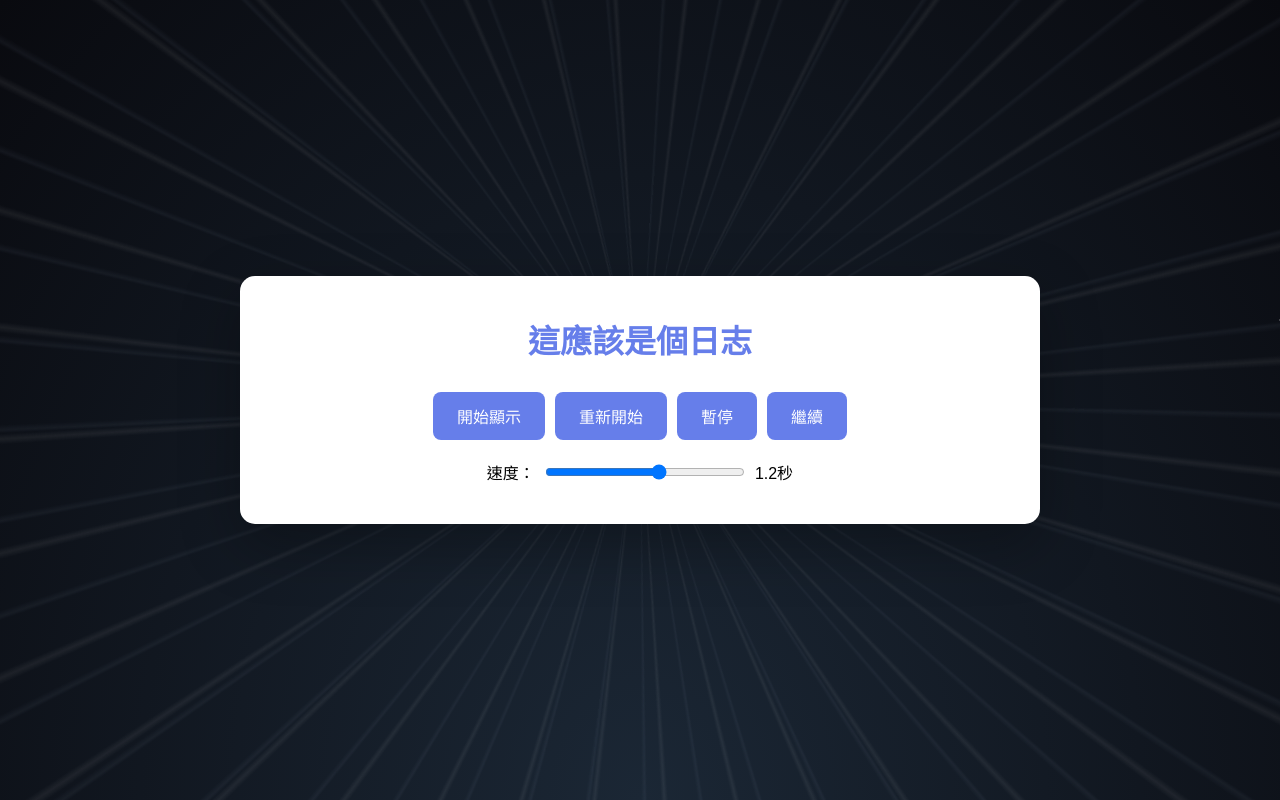
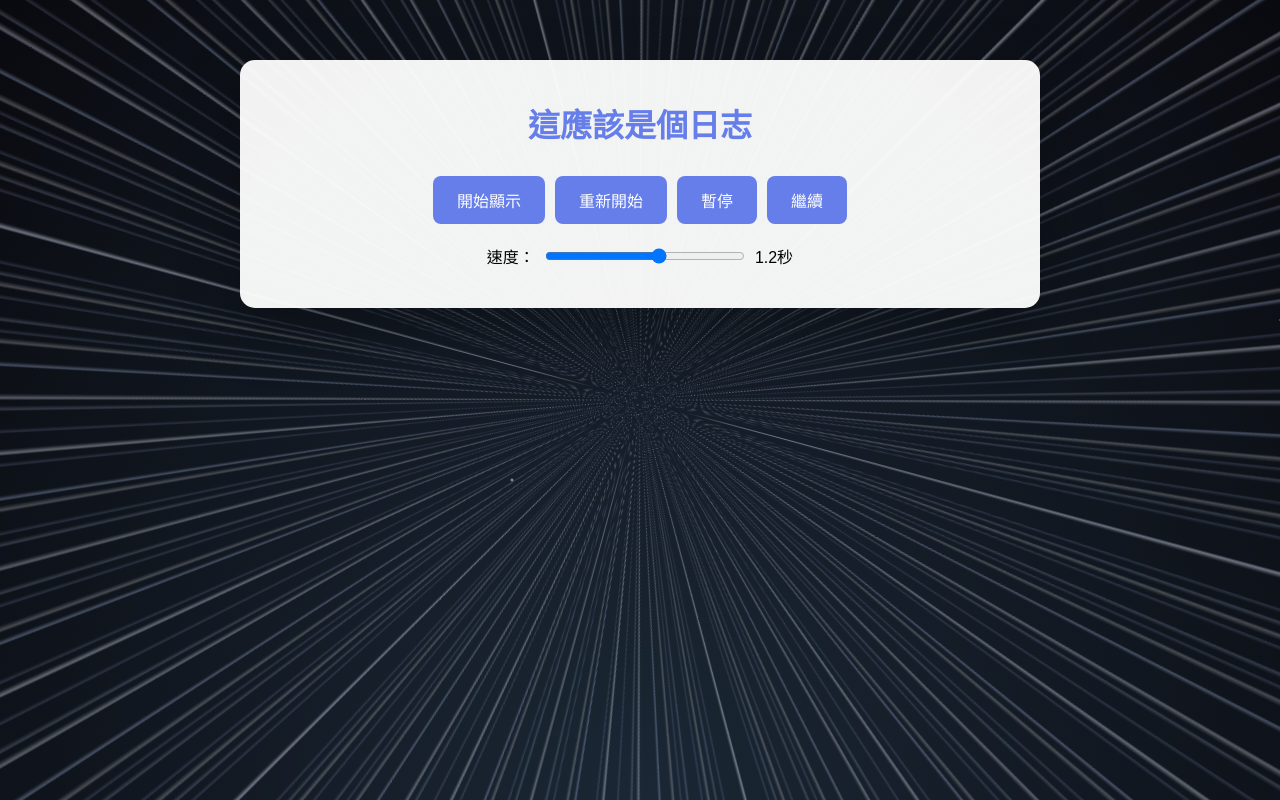
Before and after one commit to wuhua-7/carda, a plain HTML site: page index.html in a window 1280 px wide. Drawn offline with Linux system fonts and the light colour scheme.

Commit message:
Fix scrolling and enhance star trails visibility

```diff
--- a/index.html
+++ b/index.html
@@ -17,9 +17,10 @@
         min-height: 100vh;
         display: flex;
         justify-content: center;
-        align-items: center;
+        align-items: flex-start;
         padding: 20px;
-        overflow: hidden;
+        overflow-y: auto;
+        overflow-x: hidden;
         position: relative;
     }
 
@@ -29,22 +30,30 @@
         position: fixed;
         top: 50%;
         left: 50%;
-        width: 200%;
-        height: 200%;
+        width: 300%;
+        height: 300%;
         transform-origin: center center;
-        background-image:
+        background:
             repeating-conic-gradient(from 0deg at 50% 50%,
                 transparent 0deg,
-                rgba(255, 255, 255, 0.1) 0.5deg,
-                transparent 1deg,
-                transparent 10deg),
-            repeating-conic-gradient(from 45deg at 50% 50%,
+                rgba(255, 255, 255, 0.3) 0.2deg,
+                rgba(255, 255, 255, 0.15) 0.4deg,
+                transparent 0.6deg,
+                transparent 5deg),
+            repeating-conic-gradient(from 30deg at 50% 50%,
                 transparent 0deg,
-                rgba(200, 220, 255, 0.08) 0.3deg,
-                transparent 0.8deg,
-                transparent 8deg);
-        animation: starTrails 300s linear infinite;
-        opacity: 0.6;
+                rgba(200, 220, 255, 0.25) 0.15deg,
+                rgba(200, 220, 255, 0.1) 0.35deg,
+                transparent 0.5deg,
+                transparent 4deg),
+            repeating-conic-gradient(from 60deg at 50% 50%,
+                transparent 0deg,
+                rgba(180, 200, 255, 0.2) 0.1deg,
+                rgba(180, 200, 255, 0.08) 0.3deg,
+                transparent 0.4deg,
+                transparent 3deg);
+        animation: starTrails 120s linear infinite;
+        opacity: 0.8;
         z-index: 0;
         pointer-events: none;
     }
@@ -93,16 +102,14 @@
     .container {
         position: relative;
         z-index: 1;
+        background: rgba(255, 255, 255, 0.95);
+        border-radius: 15px;
+        padding: 40px;
+        max-width: 800px;
+        width: 100%;
+        box-shadow: 0 20px 60px rgba(0, 0, 0, 0.3);
+        margin: 40px auto;
     }
-
-        .container {
-            background: white;
-            border-radius: 15px;
-            padding: 40px;
-            max-width: 800px;
-            width: 100%;
-            box-shadow: 0 20px 60px rgba(0, 0, 0, 0.3);
-        }
 
         h1 {
             color: #667eea;
```
